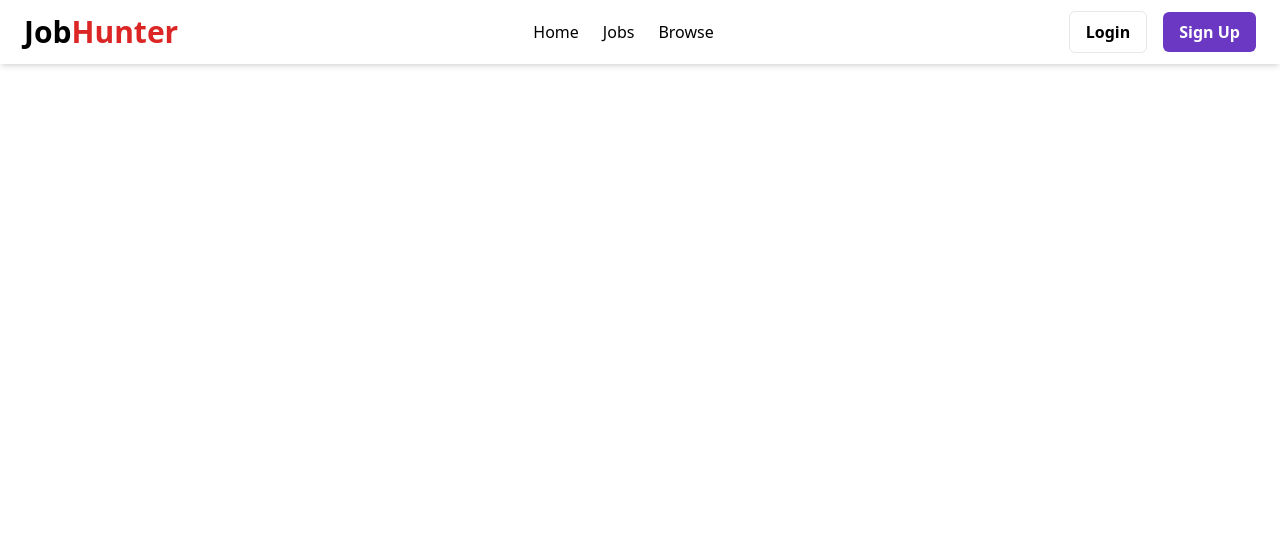
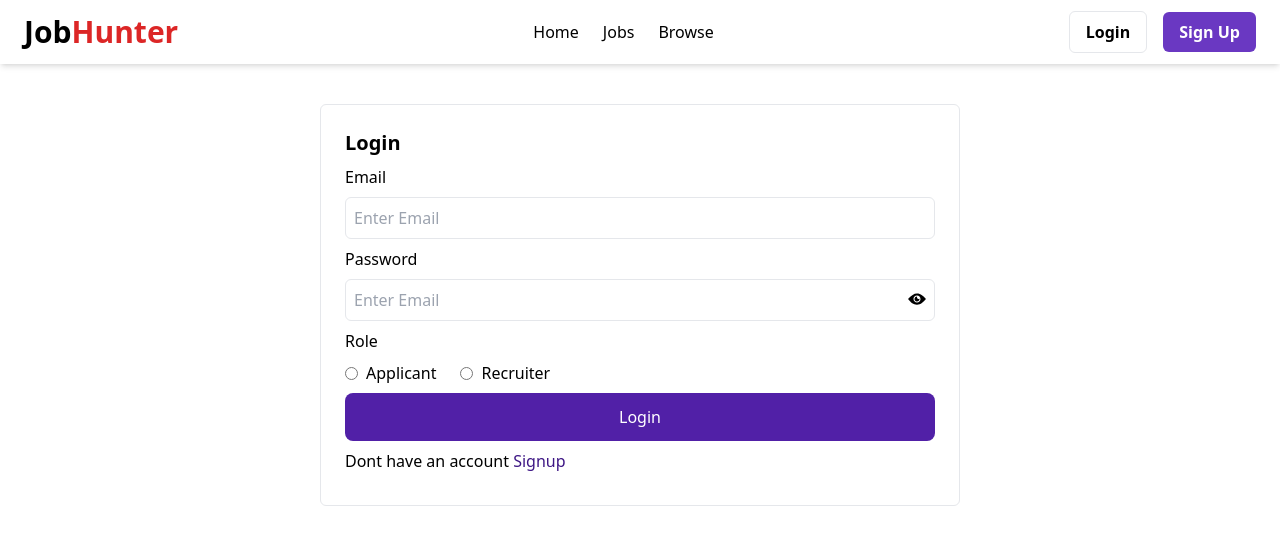
Before and after one commit to dhruvv224/job-hunter, a React (Create React App) app: page /login in a window 1280 px wide. Shown: the top 544 px of the page. Built offline with nearby package versions, Linux system fonts and the light colour scheme.

Commit message:
login done

```diff
--- a/src/Components/Pages/Login.jsx
+++ b/src/Components/Pages/Login.jsx
@@ -1,11 +1,53 @@
-import React from 'react'
-
+import React, { useState } from 'react'
+import { IoIosEye,IoIosEyeOff } from 'react-icons/io'
+import { Link } from 'react-router-dom'
 export  const Login = () => {
+    const [password,setPassword]=useState(false)
+    const togglePassword=()=>{
+        setPassword(!password)
+    }
   return (
     <>
-    <div className='flex items-center justify-center'>
+    <div className='flex items-center justify-center max-w-7xl mx-auto'>
+            <form className='w-1/2 border border-gray-200 rounded-md p-6 my-10'>
+<h1 className='text-xl font-semibold mb-2'>Login</h1>
+<div className='my-2'>
+                <label className='block mb-2 font-medium'>Email</label>
+                <input type='text' placeholder='Enter Email' className='p-2 rounded-md border border-gray-200 w-full focus:outline-none focus:border-red-300 duration-150 text-gray-700'/>
 
-    </div>
+            </div>
+            <div className='my-2 relative'>
+                <label className='block mb-2 font-medium'>Password</label>
+                <input type={password?'text':'password'} placeholder='Enter Email' className='p-2 rounded-md border border-gray-200 w-full focus:outline-none focus:border-red-300 duration-150 text-gray-700'/>
+                <button type='button' className='absolute top-1/2 right-2 bottom-2' onClick={togglePassword}>
+                    {
+                        password?
+                        <IoIosEyeOff size={20}/>
+                        :
+                        <IoIosEye size={20}/>
+                    }
+                </button>
+            </div>
+            <div className='my-2'>
+            <label className='block font-medium mb-2'>Role</label>
+          <div className='flex items-center'>
+            <input type='radio' id='applicant' name='role' className='mr-2' />
+            <label htmlFor='applicant' className='mr-6'>Applicant</label>
+
+            <input type='radio' id='recruiter' name='role' className='mr-2' />
+            <label htmlFor='recruiter'>Recruiter</label>
+          </div>
+
+            </div>
+
+<button type='button'           className='bg-[#5120a7] text-white p-3 rounded-lg w-full hover:bg-[#3e1785] transition-colors duration-150'>Login</button>
+<div className='my-2'>
+            <p className='text-l font-medium'>Dont have an account <Link to={'/signup'} className='text-[#3e1785]'>Signup</Link></p>
+        </div>
+            </form>
+
+        </div>
+
     </>
  )
 }
```
